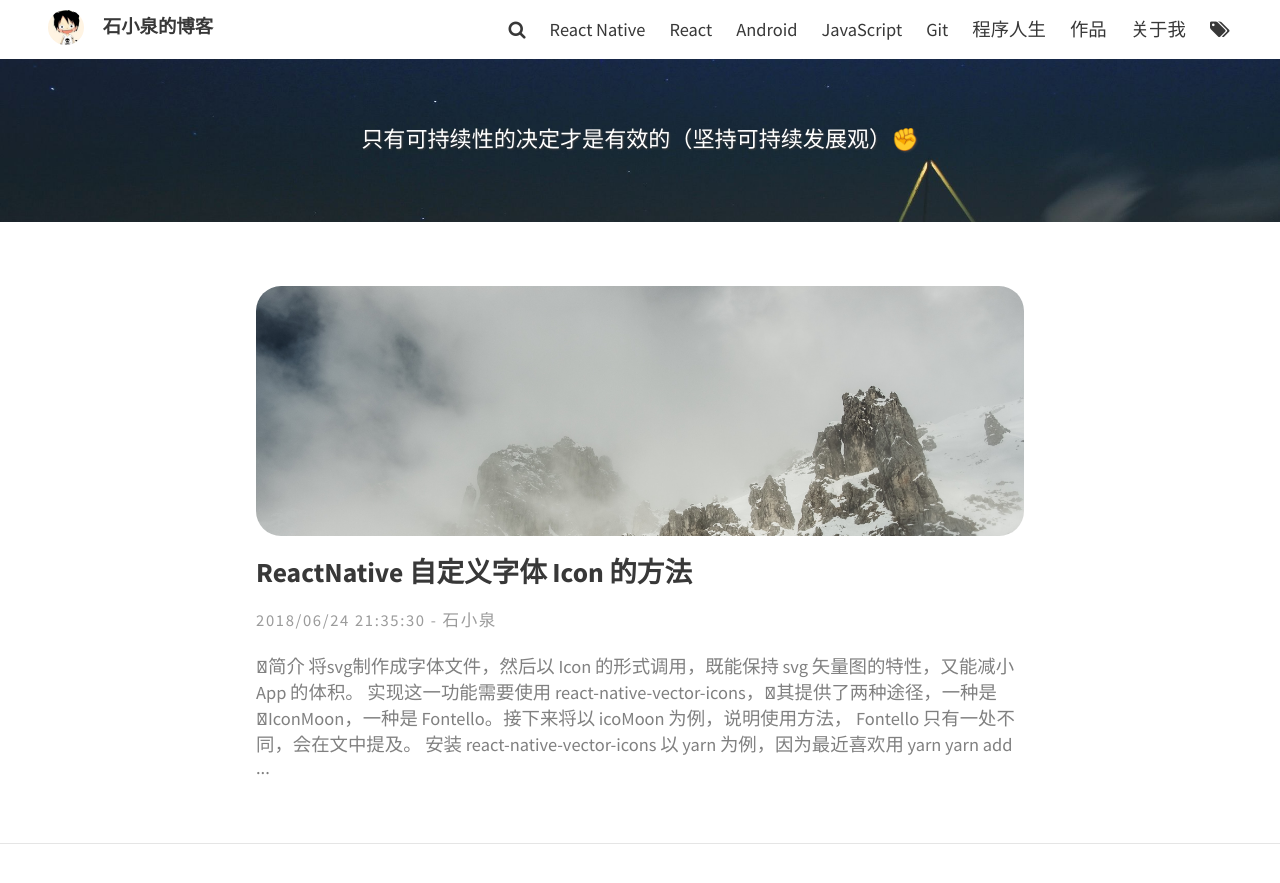
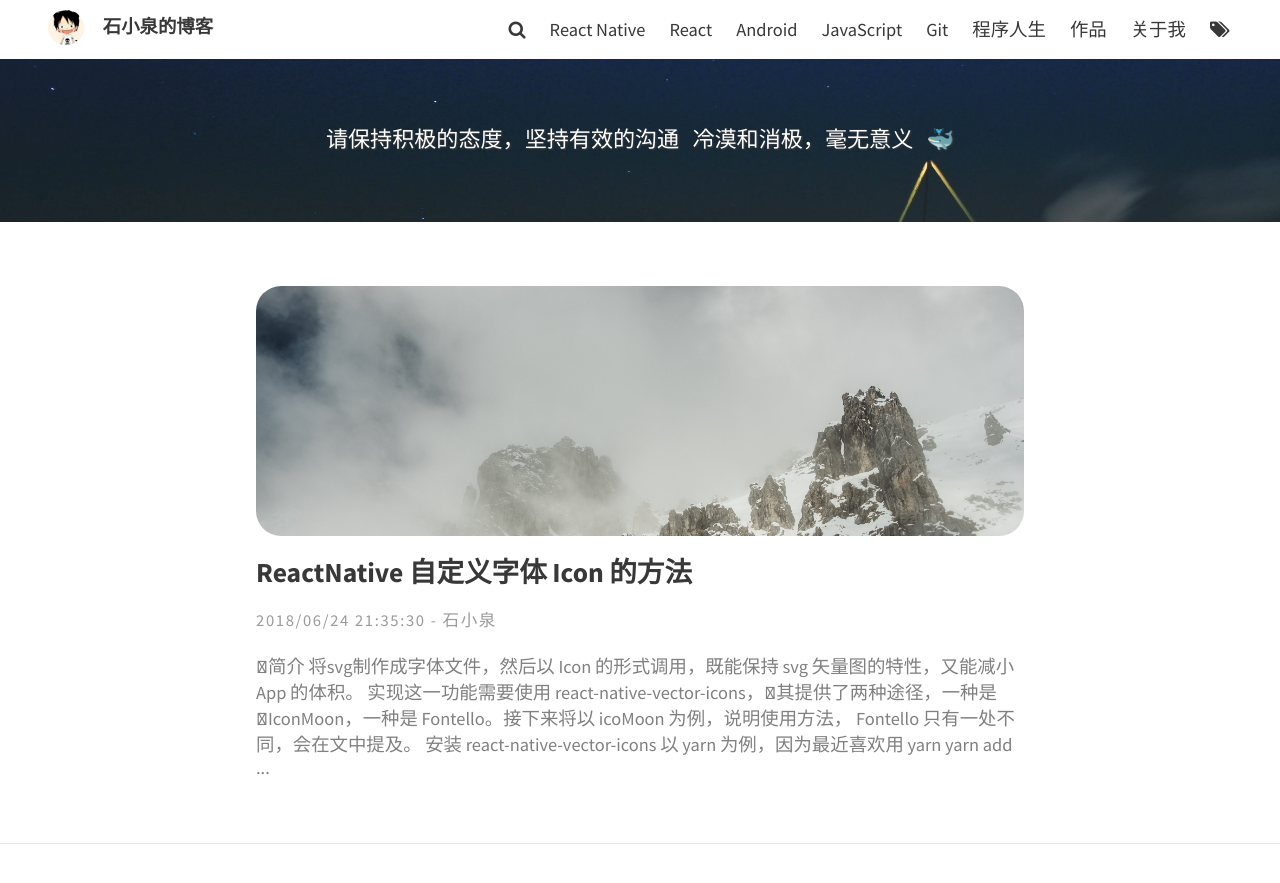
Before and after one commit to shixiaoquan/shixiaoquan.github.io, a Jekyll site: the page built from index.html, in a window 1280 px wide and 900 px high. Shown: the top 883 px of the window. Built offline with Jekyll 4.4.1, drawn with Linux system fonts in a browser that asks for light colours; the list of posts is cut into pages by our own code.

Commit message:
💄: Update blog slogo

```diff
--- a/_config.yml
+++ b/_config.yml
@@ -15,7 +15,13 @@ theme_settings:
   header_text: > #two or three lines to describe your site
      <p>
         <code>
-          只有可持续性的决定才是有效的（坚持可持续发展观）✊
+          请保持积极的态度，坚持有效的沟通
+        </code>
+        <code>
+          冷漠和消极，毫无意义
+        </code>
+        <code>
+          🐳
         </code>
      </p>
   header_text_feature_image: assets/img/pexels/triangular.jpeg
```
